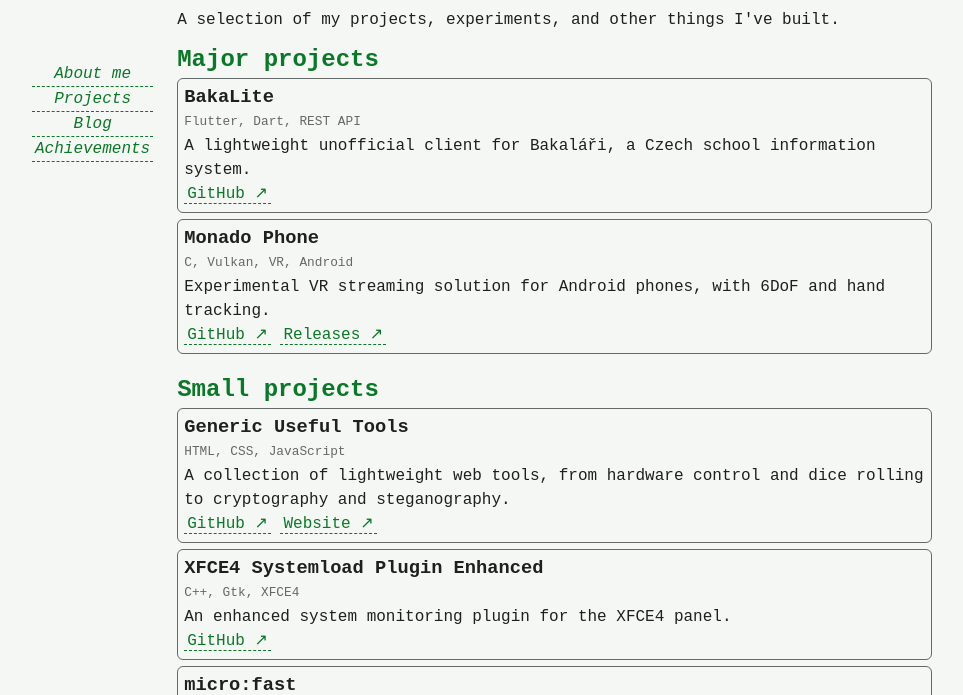
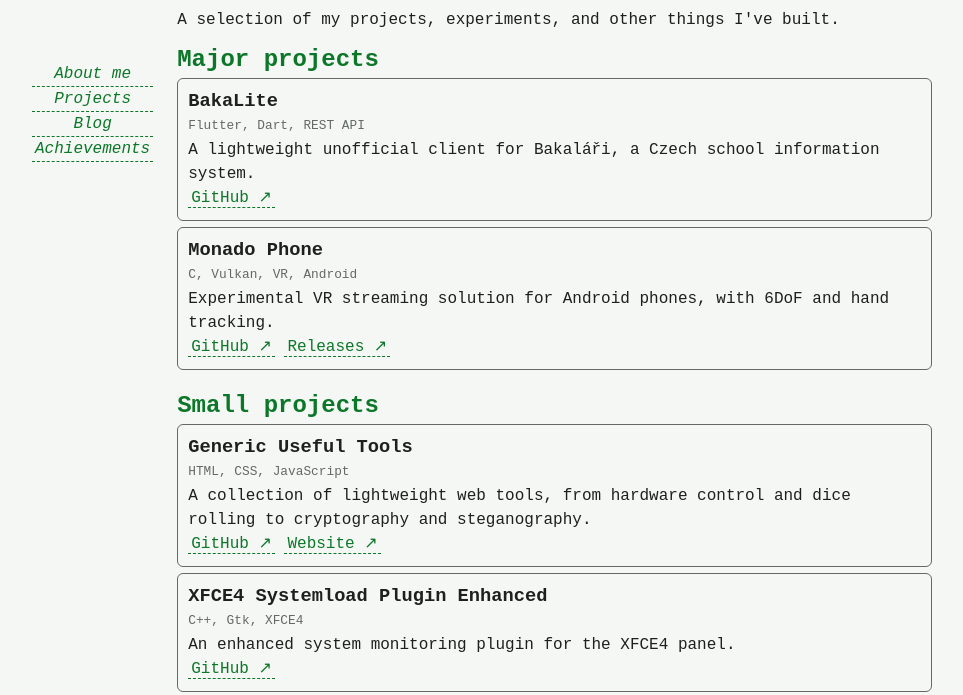
Before and after one commit to ttomf/personal-site, a plain HTML site: page projects.html in a window 1280 px wide. Shown: the part 38-733 px from the top of the page, without its empty margins (158-1121 px from the left). Drawn offline with Linux system fonts and the light colour scheme; a web font is replaced by a local one.

Commit message:
Enhance readability of projects

```diff
--- a/style.css
+++ b/style.css
@@ -60,7 +60,7 @@ section {
 article {
     border: 1px solid var(--muted);
     border-radius: 6px;
-    padding: 6px;
+    padding: 10px;
     margin-bottom: 6px;
 }
 
```
